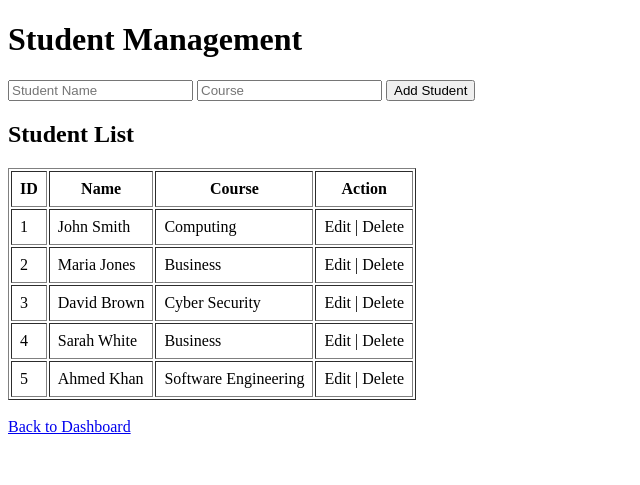
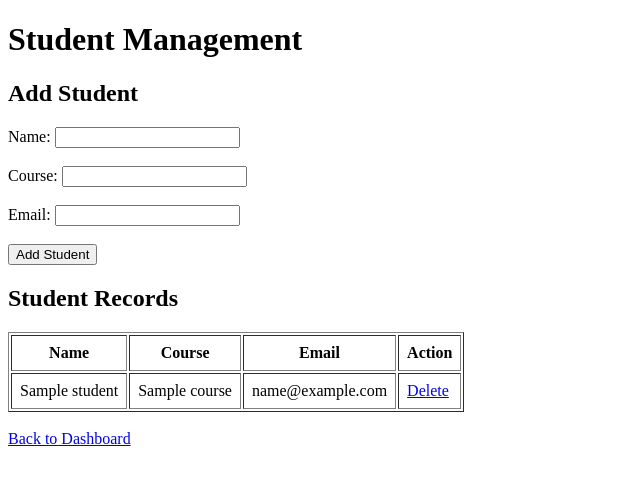
Before and after one commit to udreacamelia88-lgtm/student-attendance-tracker, a Flask app: template templates/students.html in a window 1280 px wide. Shown: the top 485 px of the page, without its empty margins (0-640 px from the left). Run offline with Flask 3, Linux system fonts and the light colour scheme; the template is opened without the code that fills it: most values are stand-ins (such as "Sample title", 1, 10 or a date in 2020).

Commit message:
Add DynamoDB database integration

```diff
--- a/app.py
+++ b/app.py
@@ -1,60 +1,196 @@
 from flask import Flask, render_template, request, redirect, url_for, Response
+import boto3
+import uuid
 import csv
 from io import StringIO
+from datetime import datetime
 
 app = Flask(__name__)
+
+# AWS/DynamoDB configuration
+REGION_NAME = "us-east-1"
+STUDENTS_TABLE = "AttendanceStudents"
+ATTENDANCE_TABLE = "AttendanceRecords"
+
+dynamodb = boto3.resource("dynamodb", region_name=REGION_NAME)
+students_table = dynamodb.Table(STUDENTS_TABLE)
+attendance_table = dynamodb.Table(ATTENDANCE_TABLE)
+
+
+def get_students():
+    """Read all students from DynamoDB."""
+    response = students_table.scan()
+    students = response.get("Items", [])
+    return sorted(students, key=lambda student: student.get("name", ""))
+
+
+def get_attendance_records():
+    """Read all attendance records from DynamoDB."""
+    response = attendance_table.scan()
+    records = response.get("Items", [])
+    return sorted(records, key=lambda record: record.get("date", ""), reverse=True)
 
 
 @app.route("/", methods=["GET", "POST"])
 def login():
+    """Simple lecturer login page for the prototype."""
     if request.method == "POST":
-        return redirect(url_for("dashboard"))
+        username = request.form.get("username")
+        password = request.form.get("password")
+
+        if username == "lecturer" and password == "Uni2026Safe!":
+            return redirect(url_for("dashboard"))
+
+        return render_template("login.html", error="Invalid login details")
+
     return render_template("login.html")
 
 
 @app.route("/dashboard")
 def dashboard():
-    return render_template("dashboard.html")
+    """Dashboard showing basic database-backed summary figures."""
+    students = get_students()
+    attendance_records = get_attendance_records()
+
+    total_students = len(students)
+
+    today = datetime.now().strftime("%Y-%m-%d")
+    today_records = [
+        record for record in attendance_records
+        if record.get("date") == today
+    ]
+
+    attendance_today = len([
+        record for record in today_records
+        if record.get("status") == "Present"
+    ])
+
+    absent_today = len([
+        record for record in today_records
+        if record.get("status") == "Absent"
+    ])
+
+    return render_template(
+        "dashboard.html",
+        total_students=total_students,
+        attendance_today=attendance_today,
+        absent_today=absent_today
+    )
 
 
-@app.route("/students")
+@app.route("/students", methods=["GET", "POST"])
 def students():
-    return render_template("students.html")
+    """Add and list student records using DynamoDB."""
+    if request.method == "POST":
+        name = request.form.get("name")
+        course = request.form.get("course")
+        email = request.form.get("email")
+
+        if name and course:
+            student_id = str(uuid.uuid4())
+
+            students_table.put_item(
+                Item={
+                    "student_id": student_id,
+                    "name": name,
+                    "course": course,
+                    "email": email or ""
+                }
+            )
+
+        return redirect(url_for("students"))
+
+    all_students = get_students()
+    return render_template("students.html", students=all_students)
+
+
+@app.route("/delete_student/<student_id>")
+def delete_student(student_id):
+    """Delete a student record from DynamoDB."""
+    students_table.delete_item(
+        Key={
+            "student_id": student_id
+        }
+    )
+
+    return redirect(url_for("students"))
 
 
 @app.route("/attendance", methods=["GET", "POST"])
 def attendance():
+    """Record and display attendance records using DynamoDB."""
+    students = get_students()
+
     if request.method == "POST":
-        student = request.form.get("student")
+        student_id = request.form.get("student_id")
         date = request.form.get("date")
         status = request.form.get("status")
 
-        print("Attendance saved:", student, date, status)
+        selected_student = next(
+            (
+                student for student in students
+                if student.get("student_id") == student_id
+            ),
+            None
+        )
+
+        if selected_student and date and status:
+            record_id = str(uuid.uuid4())
+
+            attendance_table.put_item(
+                Item={
+                    "record_id": record_id,
+                    "student_id": student_id,
+                    "student_name": selected_student.get("name", ""),
+                    "date": date,
+                    "status": status
+                }
+            )
 
         return redirect(url_for("attendance"))
 
-    return render_template("attendance.html")
+    records = get_attendance_records()
+    return render_template(
+        "attendance.html",
+        students=students,
+        records=records
+    )
 
 
 @app.route("/export_csv")
 def export_csv():
+    """Export attendance records from DynamoDB as a CSV file."""
+    records = get_attendance_records()
+
     output = StringIO()
     writer = csv.writer(output)
 
     writer.writerow(["Date", "Student", "Status"])
-    writer.writerow(["23/04/2026", "John Smith", "Present"])
-    writer.writerow(["23/04/2026", "Sarah White", "Present"])
-    writer.writerow(["23/04/2026", "Ahmed Khan", "Late"])
+
+    for record in records:
+        writer.writerow([
+            record.get("date", ""),
+            record.get("student_name", ""),
+            record.get("status", "")
+        ])
 
     response = Response(
         output.getvalue(),
         mimetype="text/csv"
     )
 
-    response.headers["Content-Disposition"] = "attachment; filename=attendance_report.csv"
+    response.headers["Content-Disposition"] = (
+        "attachment; filename=attendance_report.csv"
+    )
 
     return response
 
 
+@app.route("/logout")
+def logout():
+    """Return user to login page."""
+    return redirect(url_for("login"))
+
+
 if __name__ == "__main__":
     app.run(host="0.0.0.0", port=5000, debug=True)
--- a/templates/students.html
+++ b/templates/students.html
@@ -6,53 +6,44 @@
 <body>
     <h1>Student Management</h1>
 
-    <form>
-        <input type="text" placeholder="Student Name">
-        <input type="text" placeholder="Course">
-        <button>Add Student</button>
+    <h2>Add Student</h2>
+
+    <form method="POST">
+        <label>Name:</label>
+        <input type="text" name="name" required>
+        <br><br>
+
+        <label>Course:</label>
+        <input type="text" name="course" required>
+        <br><br>
+
+        <label>Email:</label>
+        <input type="email" name="email">
+        <br><br>
+
+        <button type="submit">Add Student</button>
     </form>
 
-    <h2>Student List</h2>
+    <h2>Student Records</h2>
 
     <table border="1" cellpadding="8">
         <tr>
-            <th>ID</th>
             <th>Name</th>
             <th>Course</th>
+            <th>Email</th>
             <th>Action</th>
         </tr>
+
+        {% for student in students %}
         <tr>
-            <td>1</td>
-            <td>John Smith</td>
-            <td>Computing</td>
-            <td>Edit | Delete</td>
+            <td>{{ student.name }}</td>
+            <td>{{ student.course }}</td>
+            <td>{{ student.email }}</td>
+            <td>
+                <a href="{{ url_for('delete_student', student_id=student.student_id) }}">Delete</a>
+            </td>
         </tr>
-        <tr>
-            <td>2</td>
-            <td>Maria Jones</td>
-            <td>Business</td>
-            <td>Edit | Delete</td>
-        </tr>
-        <tr>
-<td>3</td>
-<td>David Brown</td>
-<td>Cyber Security</td>
-<td>Edit | Delete</td>
-</tr>
-
-<tr>
-<td>4</td>
-<td>Sarah White</td>
-<td>Business</td>
-<td>Edit | Delete</td>
-</tr>
-
-<tr>
-<td>5</td>
-<td>Ahmed Khan</td>
-<td>Software Engineering</td>
-<td>Edit | Delete</td>
-</tr>
+        {% endfor %}
     </table>
 
     <br>
```
Also changed, not shown: templates/attendance.html (+12 -30 lines), templates/dashboard.html (+5 -5 lines).
